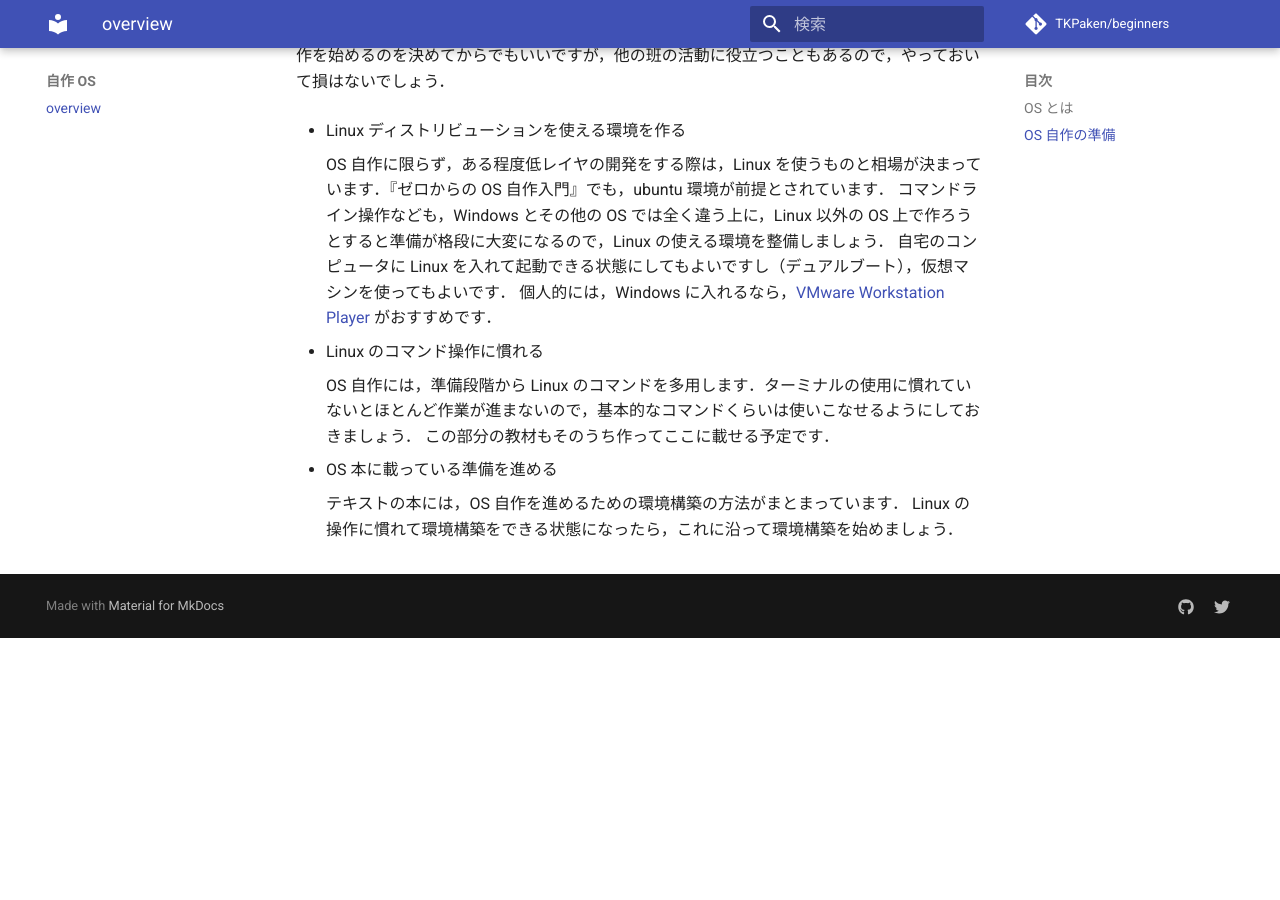
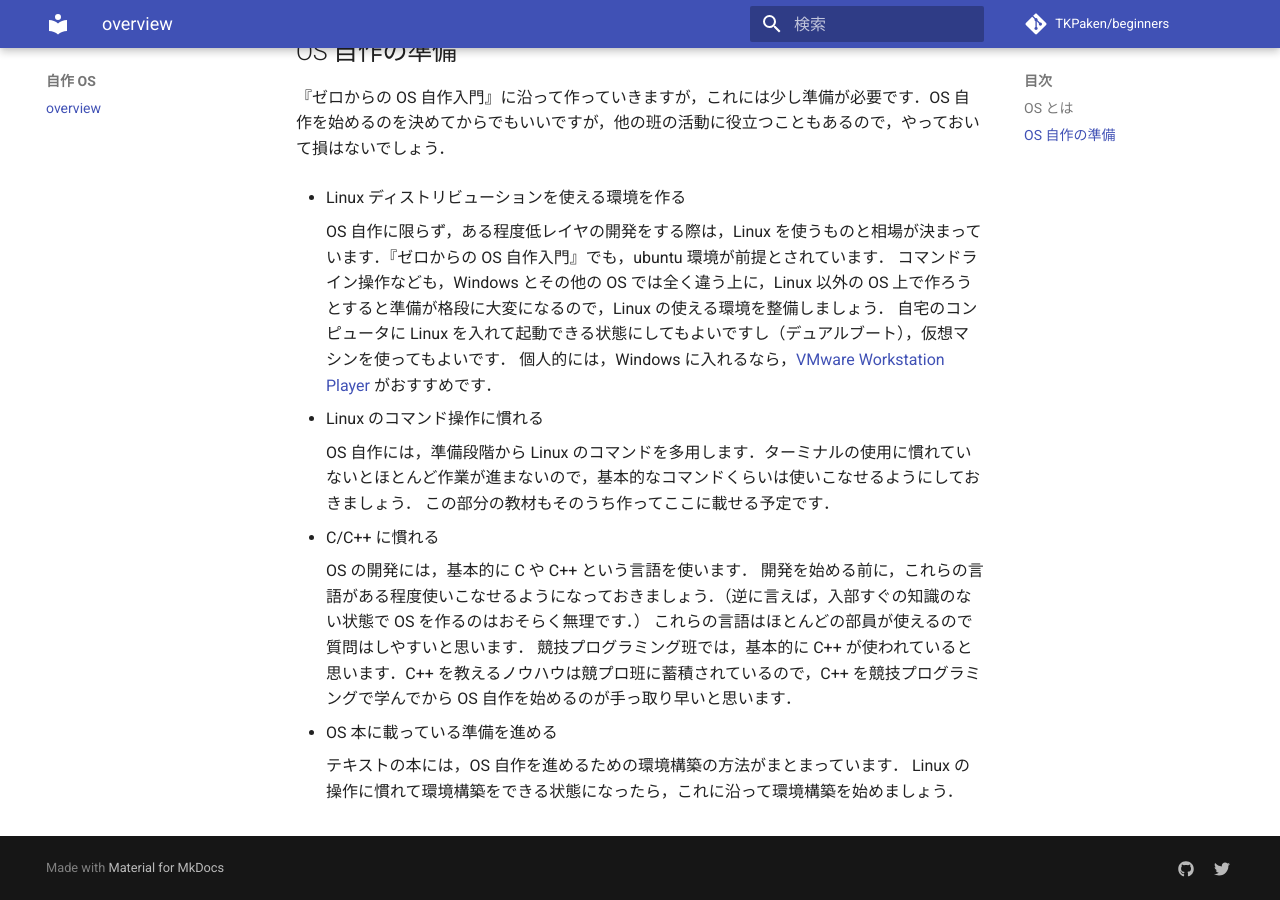
Before and after one commit to TKPaken/beginners, an MkDocs documentation site: the page built from docs/OS/index.md, in a window 1280 px wide and 900 px high, scrolled down 1112 px. Built offline with MkDocs 1.6.1 and Material for MkDocs 9.7.7, drawn with Linux system fonts in a browser that asks for light colours; comment, search, counter and statistics services are not loaded; before the commit the page ends 1750 px from its top, so only the background shows below that; some of the changed text lies outside the part shown.

Commit message:
Added something.

```diff
--- a/docs/OS/index.md
+++ b/docs/OS/index.md
@@ -2,6 +2,9 @@
 OS 班では，コンピュータの「オペレーティングシステム (OS)」を自作する活動をしています．
 
 基本的には，[『ゼロからの OS 自作入門（著：内田公太　マイナビブックス）』](https://www.amazon.co.jp/%E3%82%BC%E3%83%AD%E3%81%8B%E3%82%89%E3%81%AEOS%E8%87%AA%E4%BD%9C%E5%85%A5%E9%96%80-%E5%86%85%E7%94%B0-%E5%85%AC%E5%A4%AA/dp/4839975868/)という本を教材にしています．（余談ですが，この本の開発にはパ研部員が数名関わっています．本に載っているので，探してみましょう．）
+
+パ研には一冊置いてありますが，家で開発したり，パ研で他の人が使っていたりしたときのために買っておくとよいでしょう．
+4000 円くらいで買えます．
 
 ## OS とは
 入部したての，特に中学 1 年生の多くは，「OS」という単語を聞いたことがないか，あっても中身はよくわからない，という人が多いでしょう．
@@ -36,6 +39,13 @@ OS を作ることで，普段使っているコンピュータの核の部分
 	OS 自作には，準備段階から Linux のコマンドを多用します．ターミナルの使用に慣れていないとほとんど作業が進まないので，基本的なコマンドくらいは使いこなせるようにしておきましょう．
 	この部分の教材もそのうち作ってここに載せる予定です．
 
+- C/C++ に慣れる
+
+	OS の開発には，基本的に C や C++ という言語を使います．
+	開発を始める前に，これらの言語がある程度使いこなせるようになっておきましょう．（逆に言えば，入部すぐの知識のない状態で OS を作るのはおそらく無理です．）
+	これらの言語はほとんどの部員が使えるので質問はしやすいと思います．
+	競技プログラミング班では，基本的に C++ が使われていると思います．C++ を教えるノウハウは競プロ班に蓄積されているので，C++ を競技プログラミングで学んでから OS 自作を始めるのが手っ取り早いと思います．
+
 - OS 本に載っている準備を進める
 
 	テキストの本には，OS 自作を進めるための環境構築の方法がまとまっています．
```
